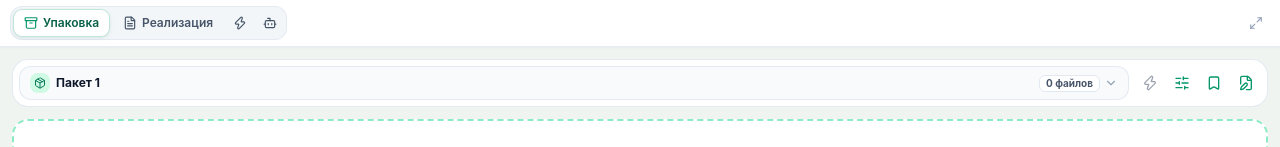
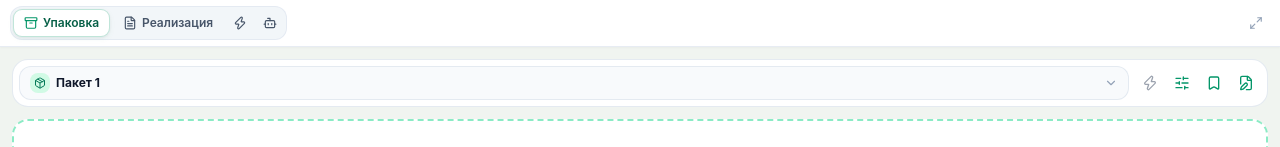
Before and after one commit to centralvii/gd-helper-extension, a React (Vite) app: page / in a window 1280 px wide. Shown: the top 147 px of the page. Built offline with nearby package versions, Linux system fonts and the light colour scheme.

Commit message:
refactor(ui): remove file count badge from package selector trigger button

```diff
--- a/src/components/template/PackageSelector.tsx
+++ b/src/components/template/PackageSelector.tsx
@@ -151,16 +151,11 @@ export const PackageSelector: React.FC<PackageSelectorProps> = ({
               )}
             </div>
 
-            <div className="flex items-center gap-1 flex-shrink-0 ml-1">
-              <span className="px-1.5 py-0.2 rounded-md bg-white border border-slate-200 text-[10px] font-bold text-slate-600 shadow-2xs whitespace-nowrap">
-                {activePackage.files.length} {activePackage.files.length === 1 ? 'файл' : 'файлов'}
-              </span>
-              <ChevronDown
-                className={`w-3.5 h-3.5 text-slate-400 group-hover:text-slate-700 transition-transform ${
-                  isOpenList ? 'rotate-180' : ''
-                }`}
-              />
-            </div>
+            <ChevronDown
+              className={`w-3.5 h-3.5 text-slate-400 group-hover:text-slate-700 transition-transform flex-shrink-0 ml-1 ${
+                isOpenList ? 'rotate-180' : ''
+              }`}
+            />
           </button>
 
           {/* Package Dropdown Menu */}
```
